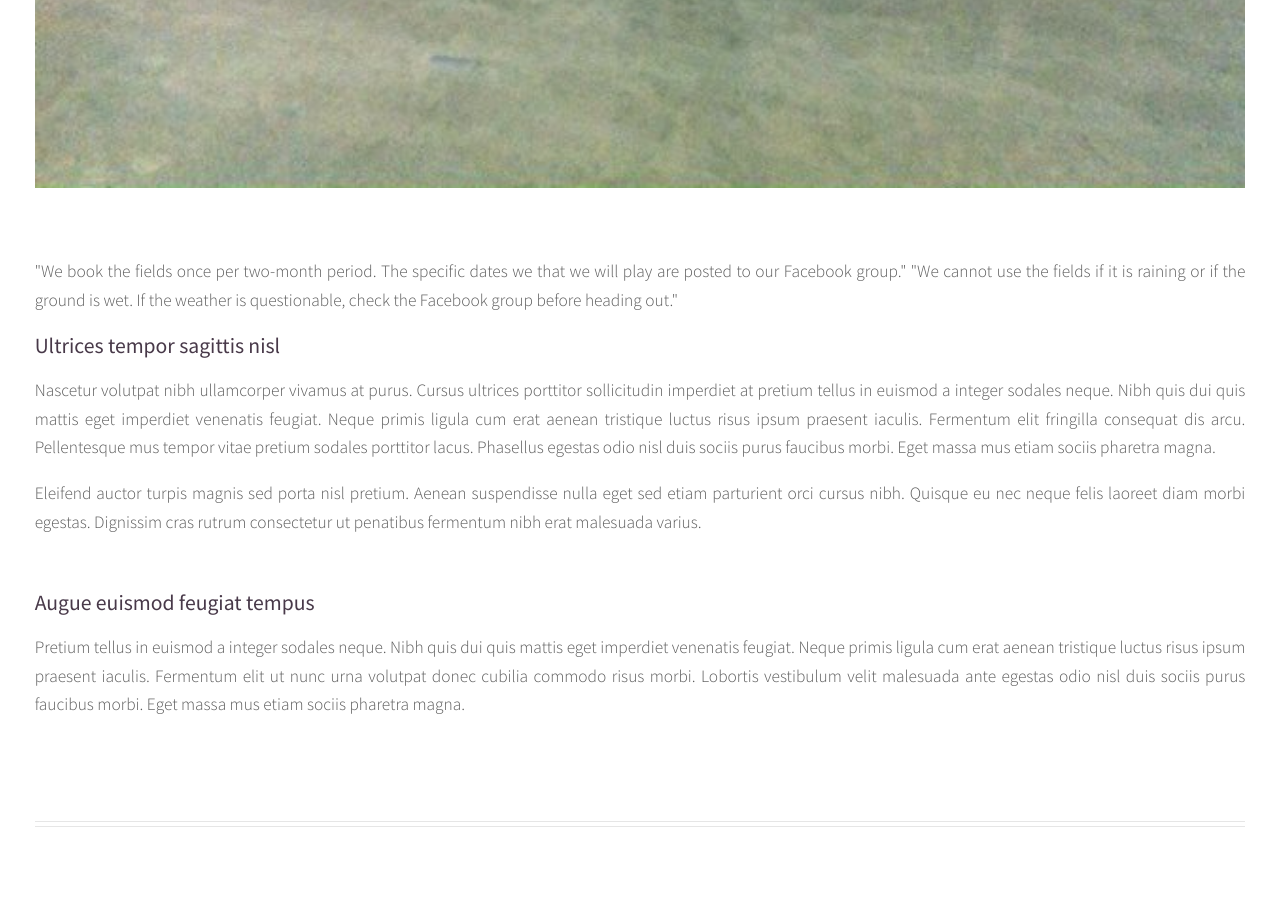
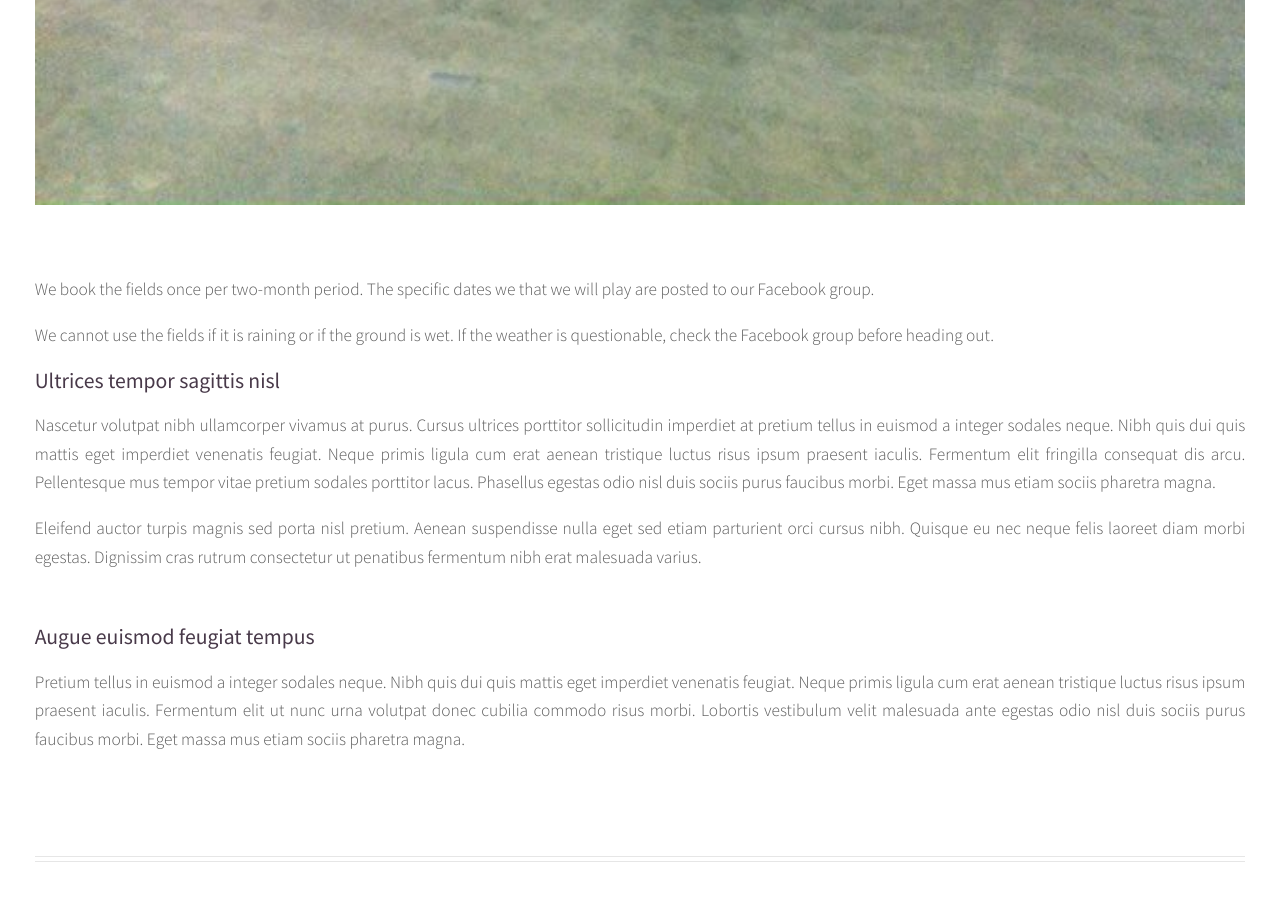
Before and after one commit to weissazool/weissazool.github.io, a Jekyll site: the page built from fields/index.html, in a window 1280 px wide and 900 px high, scrolled down 2913 px. Built offline with Jekyll 4.4.1, drawn with Linux system fonts in a browser that asks for light colours; Markdown is read by kramdown in place of the engine named in the settings; some of the changed text lies outside the part shown.

```diff
--- a/_data/fields.yaml
+++ b/_data/fields.yaml
@@ -3,13 +3,14 @@
   subtitle: "Unane grounds"
   images: kuji.jpg
   schedule: "Sunday practice & pickup, 2pm to dusk"
-  schedule_details: >
-    Due to the increasing schedule of IKU and Kuru practices, more
-    tournaments, and less field availability, pickup has not been as
-    regular as it used to be.
-
-    Please check our facebook page to confirm that pickup is on
-    before coming out.
+  schedule_details:
+    - >
+      Due to the increasing schedule of IKU and Kuru practices, more
+      tournaments, and less field availability, pickup has not been as
+      regular as it used to be.
+    - >
+      Please check our facebook page to confirm that pickup is on
+      before coming out.
 
   maps:
     - title: Getting to the field
@@ -56,14 +57,14 @@
   subtitle: Hiroo Middle School
   images: hiroo.jpg
   schedule: "Weeknight pickup, one night per week, 6:30pm-8:45pm"
-  schedule_details: >
-    "We book the fields once per two-month period. The specific dates
-     we that we will play are posted to our Facebook group."
-
-    "We cannot use the fields if it is raining or if the ground is wet.
-     If the weather is questionable, check the Facebook group before
-     heading out."
-
+  schedule_details:
+    - >
+      We book the fields once per two-month period. The specific dates
+      we that we will play are posted to our Facebook group.
+    - >
+      We cannot use the fields if it is raining or if the ground is wet.
+      If the weather is questionable, check the Facebook group before
+      heading out.
   maps:
     - title: "Getting to the field from Ebisu station"
       link: "https://mapsengine.google.com/map/u/0/embed?mid=ziA9ESwtCZL4.kh1OfSzyXD60"
```
